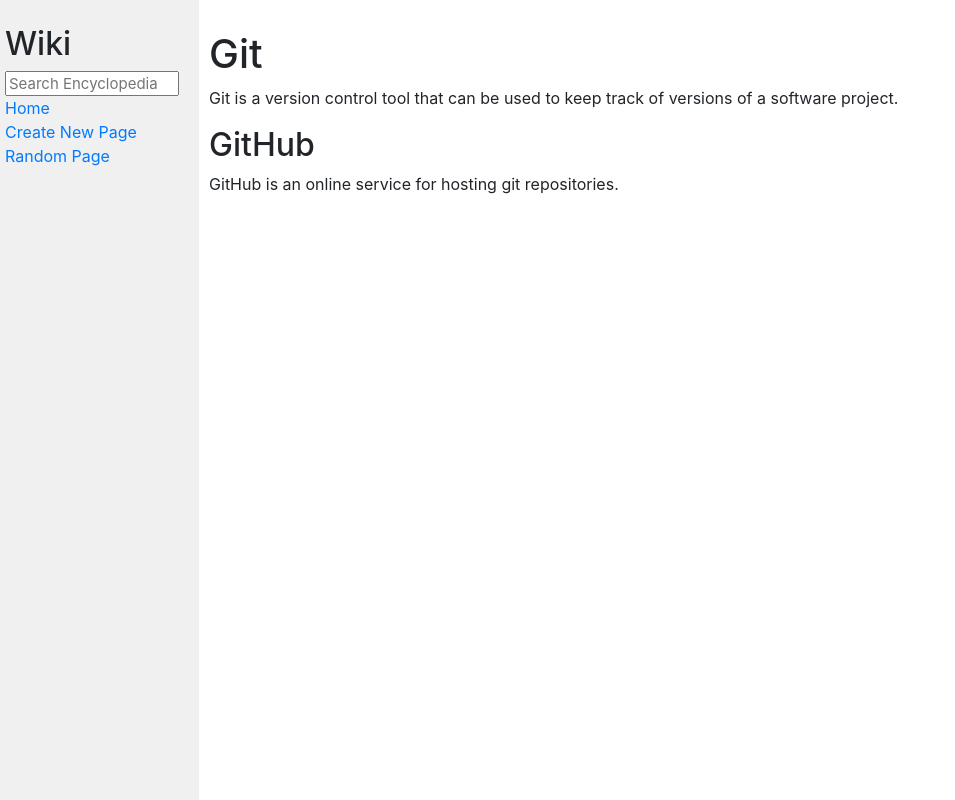
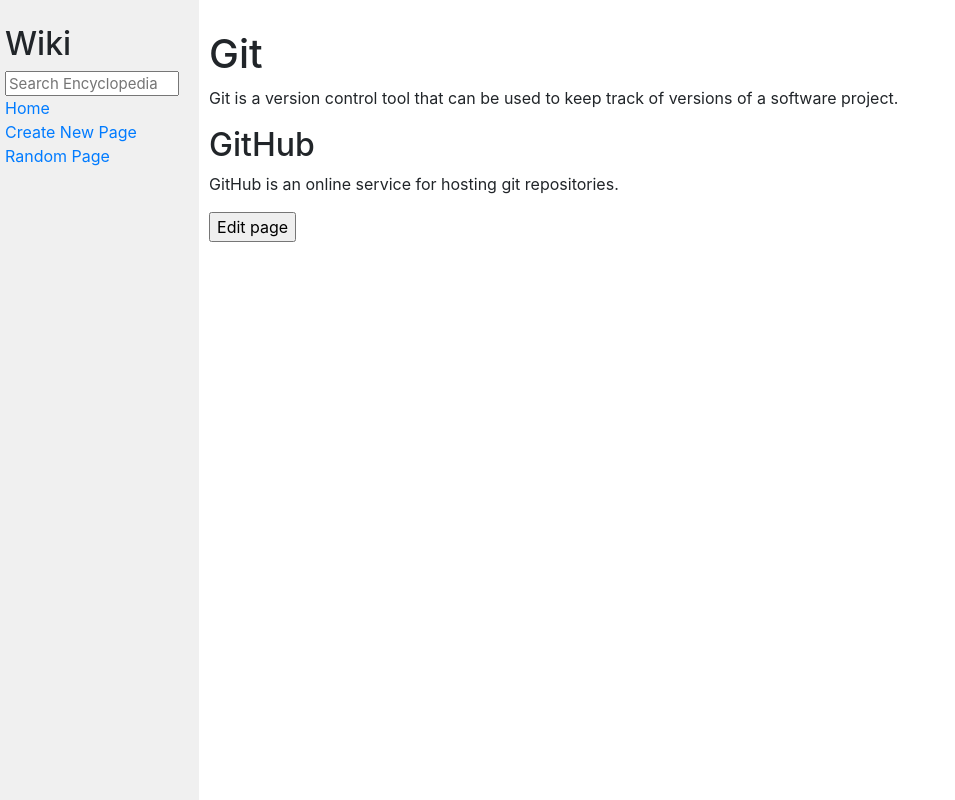
Before and after one commit to AlexandrNikitin3776/CS50w_Project1, a Django app: page /wiki/Git in a window 1280 px wide. Shown: the whole page, without its empty margins (0-955 px from the left). Run offline with Django 3.2, Linux system fonts and the light colour scheme; some libraries are stand-ins or nearby versions.

Commit message:
Add edit exist page

```diff
--- a/encyclopedia/templates/encyclopedia/new_page.html
+++ b/encyclopedia/templates/encyclopedia/edit_page.html
@@ -1,12 +1,12 @@
 {% extends "encyclopedia/layout.html" %}
 
 {% block title %}
-    New Page
+    {{ edit_page_title }}
 {% endblock %}
 
 {% block body %}
-    <h1>New Page</h1>
-    <form method="post">
+    <h1>{{ edit_page_title }}</h1>
+    <form method="POST">
         {% csrf_token %}
         {% for err in form.page_title.errors %}
             <p class="alert alert-danger">{{ err }}</p>
--- a/encyclopedia/templates/encyclopedia/entry.html
+++ b/encyclopedia/templates/encyclopedia/entry.html
@@ -6,4 +6,7 @@
 
 {% block body %}
     {{ content|safe|escape }}
+    <form action="{% url 'edit_page' page_title=page_title %}">
+        <input type="submit" value="Edit page">
+    </form>
 {% endblock %}
--- a/encyclopedia/urls.py
+++ b/encyclopedia/urls.py
@@ -8,5 +8,6 @@
     path("wiki/random_page", views.randompage, name="random_page"),
     path("wiki/search_page", views.searchpage, name="search_page"),
     path("wiki/new_page", views.createnewpage, name="new_page"),
+    path("wiki/<str:page_title>/edit", views.editpage, name="edit_page"),
     path("wiki/<str:page_title>", views.entry, name="entry"),
 ]
--- a/encyclopedia/views.py
+++ b/encyclopedia/views.py
@@ -8,7 +8,7 @@
 
 from . import util
 from .mdtohtml import convert
-from .forms import NewPageForm
+from .forms import NewPageForm, EditPageForm
 
 
 def index(request):
@@ -69,7 +69,7 @@
 
 def createnewpage(request):
     if request.method == "POST":
-        form = NewPageForm(request.POST or None)
+        form = NewPageForm(request.POST)
         if form.is_valid():
             page_title = form.cleaned_data["page_title"]
             content = form.cleaned_data["content"]
@@ -78,16 +78,48 @@
         else:
             return render(
                 request,
-                "encyclopedia/new_page.html",
+                "encyclopedia/edit_page.html",
                 {
+                    "edit_page_title": "New Page",
                     "form": form,
                 },
             )
 
     return render(
         request,
-        "encyclopedia/new_page.html",
+        "encyclopedia/edit_page.html",
         {
+            "edit_page_title": "New Page",
             "form": NewPageForm(),
         },
     )
+
+def editpage(request, page_title):
+    if request.method == "POST":
+        form = EditPageForm(request.POST)
+        if form.is_valid():
+            page_title = form.cleaned_data["page_title"]
+            content = form.cleaned_data["content"].replace("\r\n", "\n")
+            util.save_entry(page_title, content)
+            return HttpResponseRedirect(reverse("entry", args=[page_title]))
+        else:
+            return render(
+                request,
+                "encyclopedia/edit_page.html",
+                {
+                    "edit_page_title": page_title,
+                    "form": form,
+                },
+            )
+
+    return render(
+        request,
+        "encyclopedia/edit_page.html",
+        {
+            "edit_page_title": "New Page",
+            "form": EditPageForm(initial={
+                'page_title': page_title,
+                'content': util.get_entry(page_title),
+            }),
+        },
+    )
```
Also changed, not shown: encyclopedia/forms.py (+12 -0 lines), entries/CSS.md (line endings or trailing spaces), entries/Django.md (line endings or trailing spaces), entries/Git.md (line endings or trailing spaces), entries/Python.md (line endings or trailing spaces).
